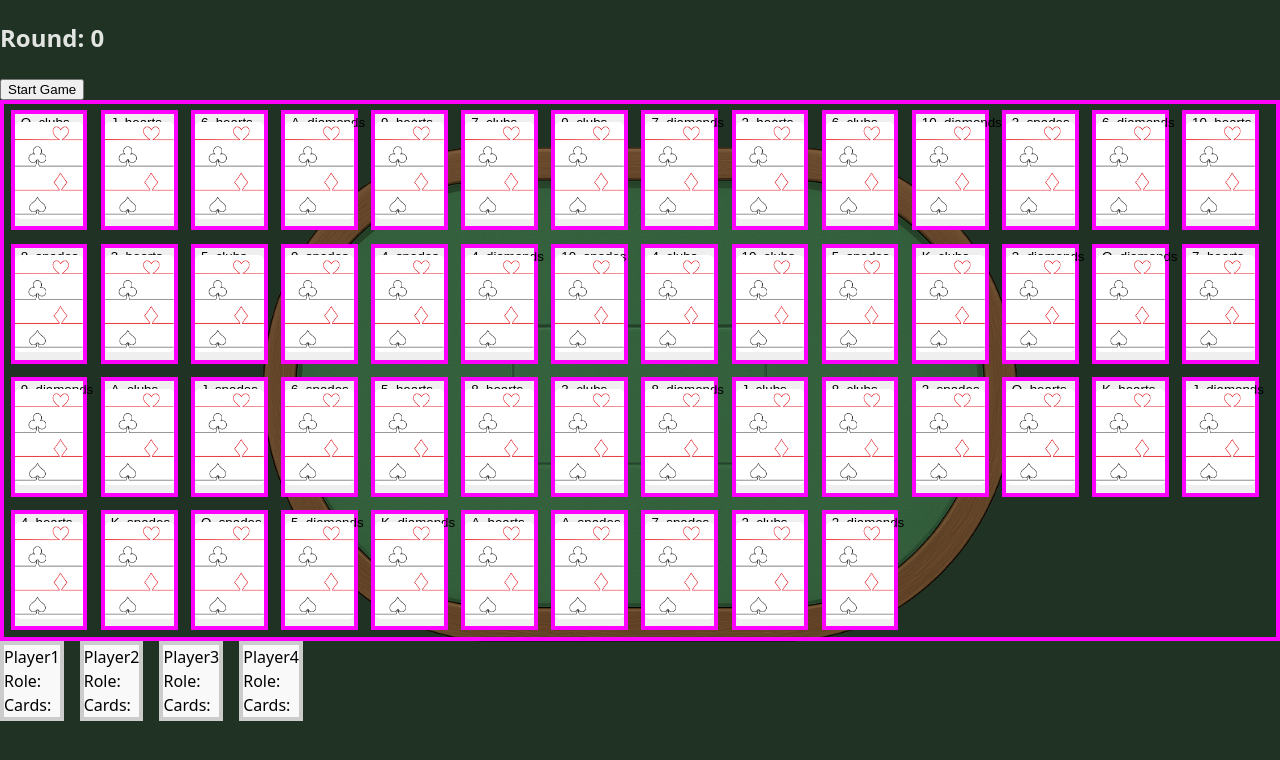
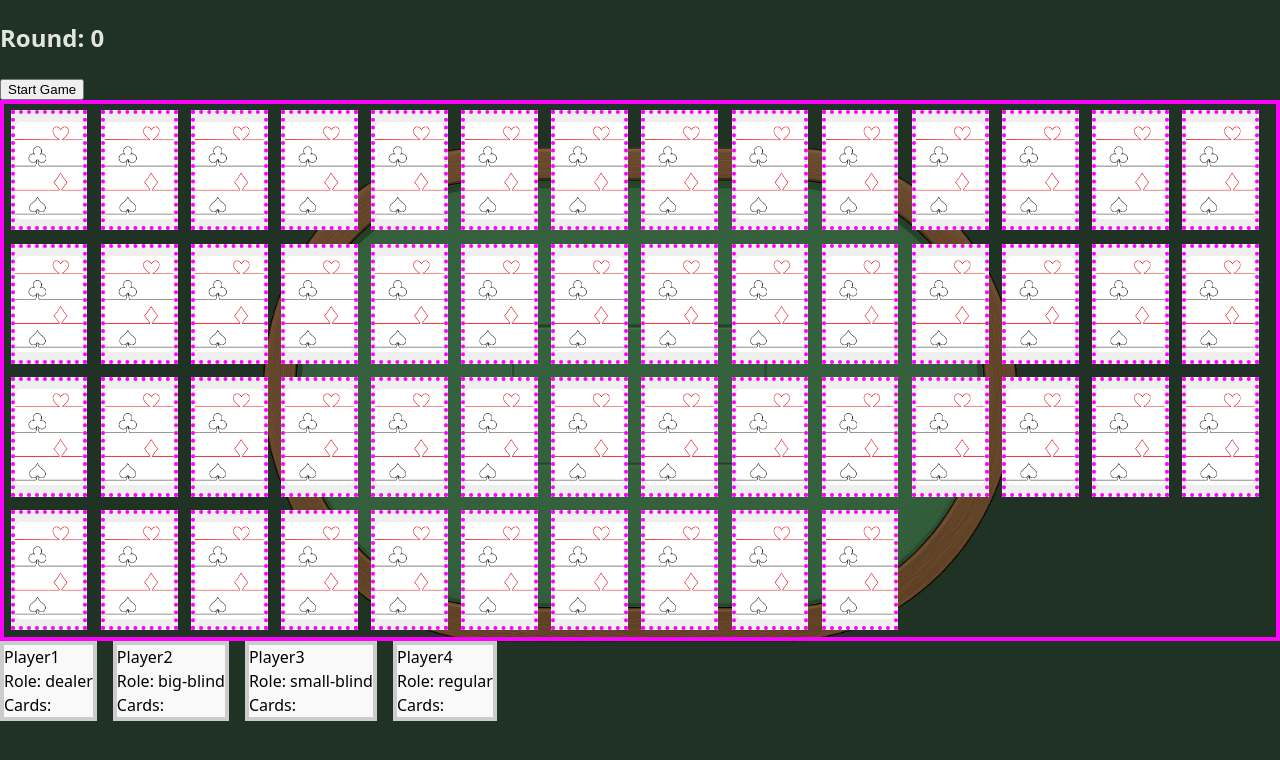
Before and after one commit to Marcaus-Cruz/le-casino, a React (Vite) app: page / in a window 1280 px wide. Shown: the top 760 px of the page. Built offline with nearby package versions, Linux system fonts and the light colour scheme.

Commit message:
Use Card. Small changes across many types

```diff
--- a/src/components/Table.tsx
+++ b/src/components/Table.tsx
@@ -1,31 +1,32 @@
 import { useState } from 'react';
 import { shuffleArray } from '../poker/pokerUtils';
-import type { Card, DeckOfCards } from '../types/card.types';
+import type { Card as CardData, DeckOfCards } from '../types/card.types';
 import { SUITS, VALUES } from '../types/card.types';
 import type { Player } from '../types/player.types';
 import type { Table as TableData } from '../types/table.types';
 import { DEFAULT_PLAYERS } from './Player.tsx';
+import Card, { BACKSIDE_IMAGE } from './Card.tsx';
 
-export const FRESH_DECK: DeckOfCards = SUITS.flatMap(suit =>
+const FRESH_DECK: DeckOfCards = SUITS.flatMap(suit =>
    VALUES.map(value => ({
       suit,
       value,
-      key: `${value}_${suit}`,
+      name: `${value}_${suit}`,
       imageFront: `/src/assets/img/cards/${suit}_${value}.png`,
-      imageBack: `/src/assets/img/cards/back_light.png`,
+      imageBack: BACKSIDE_IMAGE,
       isFaceUp: false,
    })),
 );
 
 // * Dealer
-const dealerDrawCard = (deck: DeckOfCards): Card => {
+const dealerDrawCard = (deck: DeckOfCards): CardData => {
    const card = deck.pop();
    if (!card) throw new Error('Deck is empty');
    return card;
 };
 const dealerShuffleDeck = (deck: DeckOfCards): DeckOfCards => shuffleArray(deck);
 
-const playerAddCard = (player: Player, card: Card): void => {
+const playerAddCard = (player: Player, card: CardData): void => {
    player.dealtCards.push(card);
 };
 
@@ -36,17 +37,33 @@ const tableSetupGame = (players: Player[] = []): TableData => {
       pot: 0,
       players,
       playerPositions: {},
+      currentPlayerIndex: -1,
    };
 
    players.forEach((player: Player, index: number) => {
       table.playerPositions[index] = player;
       tableSetPlayerPosition(player, index);
+      tableSetInitialRole(player);
    });
 
    // All Players seated
    players.forEach((player: Player) => playerEstablishNeighbors(player, table.playerPositions));
 
    return table;
+};
+
+const tableSetInitialRole = (player: Player): void => {
+   const { position } = player;
+
+   if (position === 0) {
+      player.role = 'dealer';
+   } else if (position === 1) {
+      player.role = 'big-blind';
+   } else if (position === 2) {
+      player.role = 'small-blind';
+   } else {
+      player.role = 'regular';
+   }
 };
 
 const tableSetPlayerPosition = (player: Player, position: number): void => {
@@ -107,29 +124,35 @@ const Table = () => {
          <h2>Round: {roundIndex}</h2>
          <button onClick={startGame}>Start Game</button>
          <div className='deck'>
-            {currentDeck.map(({ key, suit, value, imageFront, imageBack, isFaceUp }) => {
-               return (
-                  <button key={key} className={'card deck ' + key}>
-                     {key}
-                     {<img className={'image front'} src={imageFront} alt={key} />}
-                     {<img className={'image back'} src={imageBack} alt={key} />}
-                  </button>
-               );
-            })}
+            {currentDeck.map(({ name: cardName, suit, value, imageFront, imageBack, isFaceUp }) => (
+               <Card
+                  key={cardName}
+                  name={cardName}
+                  suit={suit}
+                  value={value}
+                  imageFront={imageFront}
+                  imageBack={imageBack}
+                  isFaceUp={isFaceUp}
+               />
+            ))}
          </div>
          <div className='players'>
-            {players.map(({ name, type, dealtCards }, index) => (
+            {players.map(({ name, role, dealtCards }) => (
                <div key={name} className='player-card'>
                   <div className='name'>{name}</div>
-                  <div className='role'>Role: {type}</div>
+                  <div className='role'>Role: {role}</div>
                   <div className='cards'>
                      Cards:{' '}
-                     {dealtCards.map(({ key, imageFront, imageBack }) => (
-                        <button key={key} className={'card deck ' + key}>
-                           {key}
-                           {<img className={'image front'} src={imageFront} alt={key} />}
-                           {<img className={'image back'} src={imageBack} alt={key} />}
-                        </button>
+                     {dealtCards.map(({ name: cardName, suit, value, imageFront, imageBack }) => (
+                        <Card
+                           key={cardName}
+                           name={cardName}
+                           suit={suit}
+                           value={value}
+                           imageFront={imageFront}
+                           imageBack={imageBack}
+                           isFaceUp={true} // ! debugging
+                        />
                      ))}
                   </div>
                </div>
--- a/src/types/table.types.ts
+++ b/src/types/table.types.ts
@@ -7,4 +7,5 @@ export type Table = {
    pot: number;
    playerPositions: Record<number, Player>;
    players: Player[];
+   currentPlayerIndex: number;
 };
```
